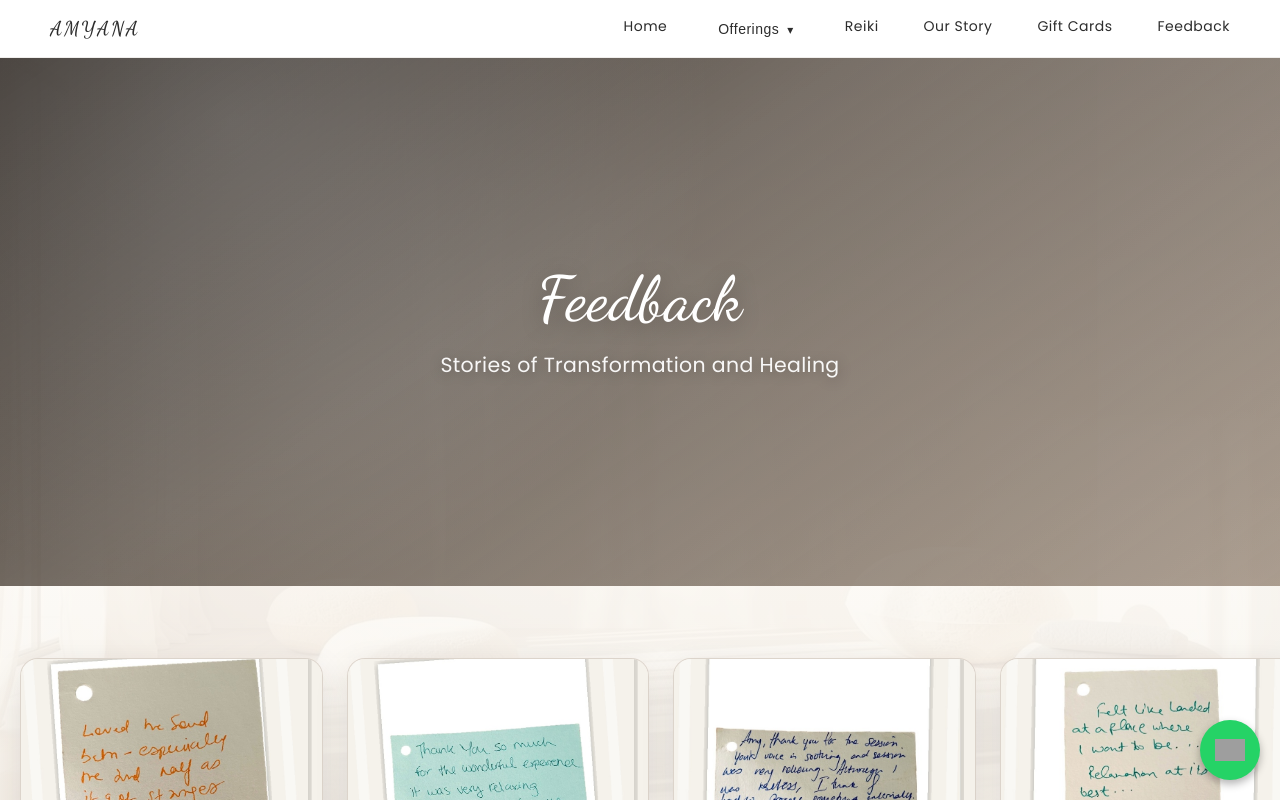
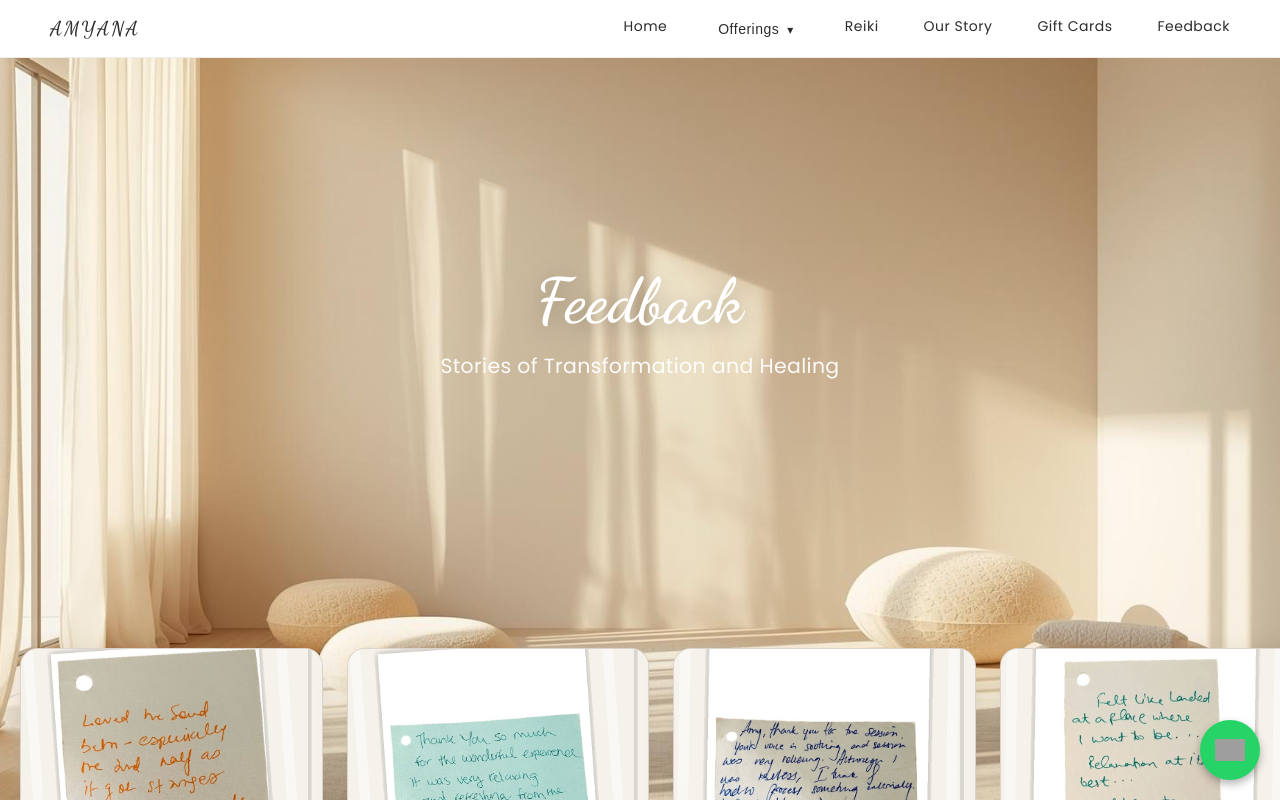
Before and after one commit to tomaryash54/amyana_v3_luxury_site, a React (Vite) app: page /feedback in a window 1280 px wide. Shown: the top 800 px of the page. Built offline with nearby package versions, Linux system fonts and the light colour scheme; no server answers; grey boxes are pictures that could not be loaded.

Commit message:
Simplify gift and feedback headers to show custom backgrounds

```diff
--- a/src/pages/Feedback.css
+++ b/src/pages/Feedback.css
@@ -12,7 +12,6 @@
 .feedback-page {
   width: 100%;
   background-image:
-    linear-gradient(180deg, rgba(255, 255, 255, 0.94) 0%, rgba(250, 247, 242, 0.9) 100%),
     url('/images/feedback-bg.jpeg');
   background-size: cover;
   background-position: center;
@@ -27,9 +26,7 @@
   justify-content: center;
   text-align: center;
   padding: 96px 20px;
-  background:
-    radial-gradient(circle at 18% 12%, rgba(255, 255, 255, 0.36) 0, rgba(255, 255, 255, 0) 42%),
-    linear-gradient(145deg, rgba(80, 62, 47, 0.74) 0%, rgba(110, 92, 75, 0.6) 45%, rgba(158, 136, 116, 0.44) 100%);
+  background: transparent;
   color: #ffffff;
 }
 
--- a/src/pages/Feedback.jsx
+++ b/src/pages/Feedback.jsx
@@ -27,7 +27,7 @@ export default function Feedback() {
 
   return (
     <div className="feedback-page">
-      <div className="page-hero feedback-hero">
+      <div className="feedback-hero">
         <div>
           <h1>Feedback</h1>
           <p>Stories of Transformation and Healing</p>
--- a/src/pages/GiftCards.jsx
+++ b/src/pages/GiftCards.jsx
@@ -50,13 +50,6 @@ setFlipped({...flipped, [id]: !flipped[id]})
 
 return(
 <>
-<div className="page-hero gift-hero">
-<div>
-<h1>The Gift of Stillness</h1>
-<p>Offer your loved ones a meaningful pause from the noise of everyday life</p>
-</div>
-</div>
-
 <div className="container gift-cards-page gift-page">
 <section className="gift-intro">
 <h2>The Gift of Stillness</h2>
```
Also changed, not shown: 20 other files (tests, documents, lock files or other folders).
